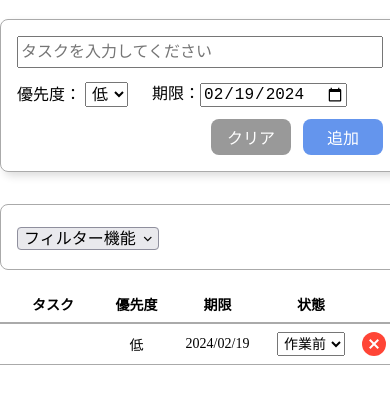
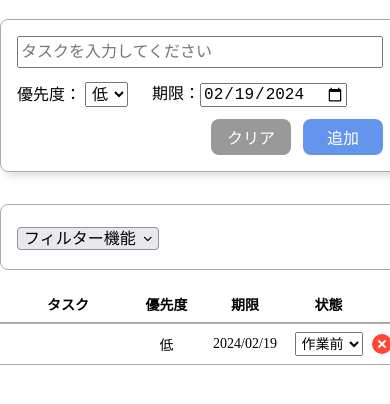
Before and after one commit to dd-daddy/todo_list, a plain HTML site: page index.html in a window 390 px wide. Both pictures are taken after a click on the button "追加". Shown: the part 66-470 px from the top of the page. Drawn offline with nearby package versions, Linux system fonts and the light colour scheme.

Commit message:
Add files via upload

```diff
--- a/main.js
+++ b/main.js
@@ -29,7 +29,6 @@
     middleCheck.checked = true;
     highCheck.checked = true;
     deadlineInput.value = getToday();
-    deadlineInput.disabled = true;
     deadlineSelect.options[0].selected = true;
     deadlineSelect.options[1].selected = false;
     deadlineSelect.options[2].selected = false;
@@ -240,15 +239,6 @@
     }
   });
 
-  deadlineSelect.addEventListener('click', () => {
-    if(deadlineSelect.value === '指定なし') {
-      deadlineInput.disabled = true;
-    }
-    else {
-      deadlineInput.disabled = false;
-    }
-  });
-
   resetBtn.addEventListener('click', initOptions);
   execBtn.addEventListener('click', updateDisplay);
 
--- a/style.css
+++ b/style.css
@@ -205,17 +205,18 @@ th:nth-child(5) {
 
 td {
   border-bottom: 1px solid #aaa;
-  padding: 8px;
+  padding: 8px 0;
 }
 
 .btn.delete {
   display: block;
   position: relative;
   background-color: #ff4536;
-  width: 24px;
-  height: 24px;
+  width: 20px;
+  height: 20px;
   border-radius: 50%;
   font-weight: bold;
+  margin: 0 auto;
 }
 
 .btn.delete::before, .btn.delete::after {
@@ -224,7 +225,7 @@ td {
   top: 50%;
   left: 50%;
   width: 2px;
-  height: 12px;
+  height: 10px;
   background: #fff;
 }
 
@@ -260,15 +261,15 @@ td {
   }
 
   th:nth-child(3) {
-    width: 85px;
+    width: 80px;
   }
 
   th:nth-child(4) {
-    width: 70px;
+    width: 55px;
   }
 
   th:nth-child(5) {
-    width: 30px;
+    width: 20px;
   }
 
   td select {
```
